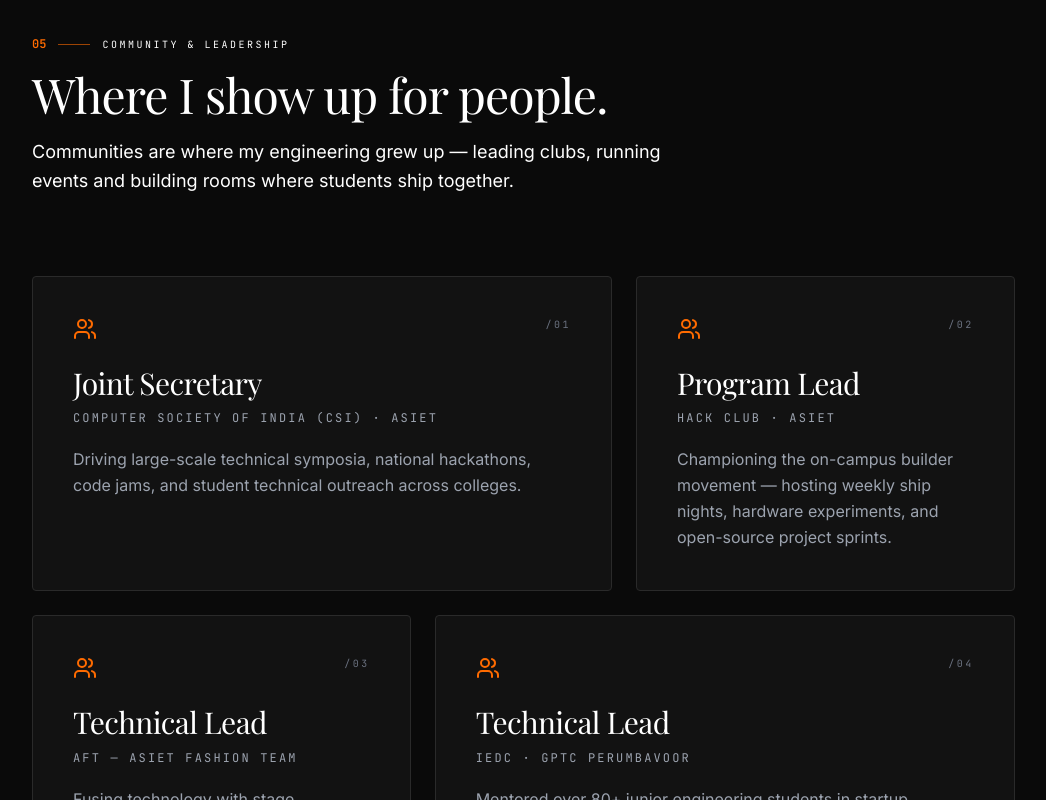
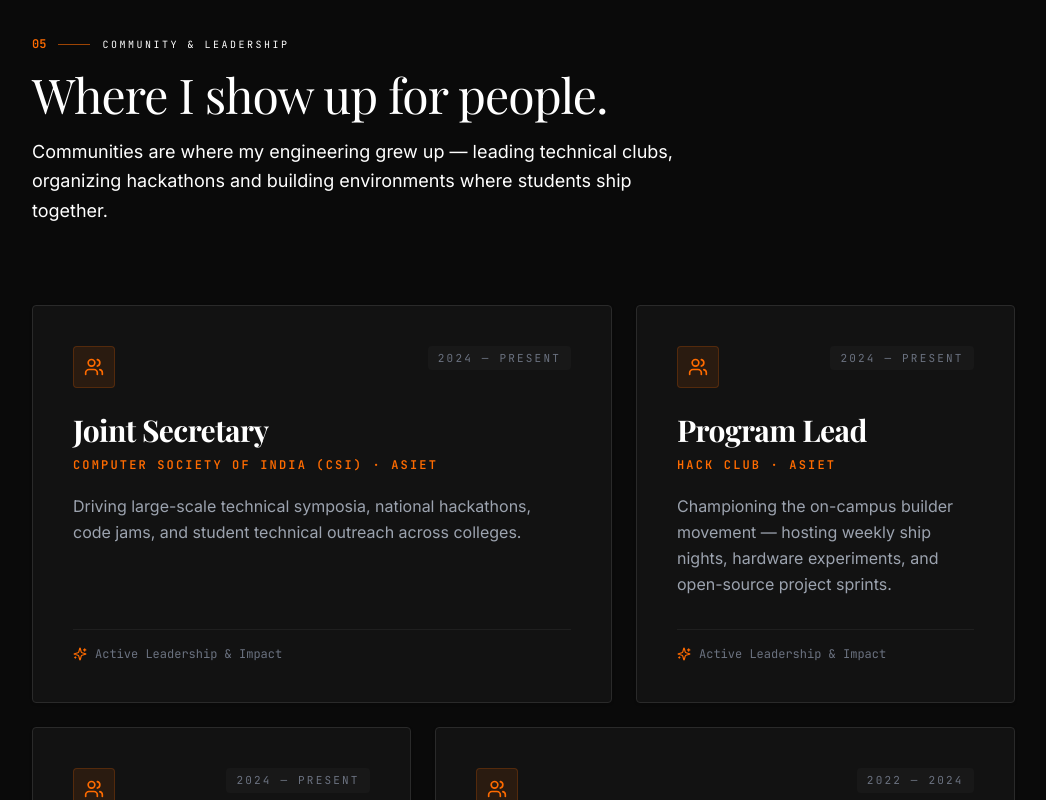
Before and after one commit to AKHIYAR-MUHAMMED/Portfolio_2026, a React (Vite) app: page / in a window 1280 px wide. Shown: the part 4340-5140 px from the top of the page, without its empty margins (16-1062 px from the left). Built offline with nearby package versions, Linux system fonts and the light colour scheme; a web font is replaced by a local one.

Commit message:
feat(sections): enhance career timeline and student leadership impact showcase

```diff
--- a/Community.jsx
+++ b/Community.jsx
@@ -1,6 +1,6 @@
 import SectionHeader from "./SectionHeader.jsx";
 import { COMMUNITY } from "./portfolio.js";
-import { Users } from "lucide-react";
+import { Users, Calendar, Sparkles } from "lucide-react";
 
 export default function Community() {
     return (
@@ -8,9 +8,9 @@ export default function Community() {
             <div className="max-w-7xl mx-auto">
                 <SectionHeader
                     index="05"
-                    kicker="Community & Leadership"
+                    kicker="Community &amp; Leadership"
                     title="Where I show up for people."
-                    subtitle="Communities are where my engineering grew up — leading clubs, running events and building rooms where students ship together."
+                    subtitle="Communities are where my engineering grew up — leading technical clubs, organizing hackathons and building environments where students ship together."
                 />
 
                 <div className="grid grid-cols-1 md:grid-cols-12 gap-6">
@@ -18,22 +18,34 @@ export default function Community() {
                         <div
                             key={c.role + c.org}
                             data-testid={`community-card-${i}`}
-                            className={`group relative bg-[#121212] border border-[#2A2A2A] rounded-sm p-8 md:p-10 hover:border-accent transition-all hover:-translate-y-1 duration-300 ${i === 0 || i === 3 ? "md:col-span-6" : "md:col-span-4"
+                            className={`group relative bg-[#121212] border border-[#2A2A2A] rounded-sm p-8 md:p-10 hover:border-accent transition-all duration-300 hover:-translate-y-1 shadow-sm flex flex-col justify-between ${
+                                i === 0 || i === 3 ? "md:col-span-6" : "md:col-span-4"
                             }`}
                         >
+                            <div>
                                 <div className="flex items-start justify-between mb-6">
-                                <Users className="w-6 h-6 text-accent" />
-                                <span className="font-mono text-[10px] uppercase tracking-[0.25em] text-[#6B7280]">
-                                    /{String(i + 1).padStart(2, "0")}
+                                    <div className="p-2.5 bg-accent/10 border border-accent/20 rounded-sm text-accent">
+                                        <Users className="w-5 h-5" />
+                                    </div>
+                                    <span className="font-mono text-[11px] uppercase tracking-[0.2em] text-[#6B7280] bg-[#181818] px-2.5 py-1 rounded">
+                                        {c.period || `0${i + 1}`}
                                     </span>
                                 </div>
-                            <h3 className="font-display text-2xl md:text-3xl text-white leading-tight group-hover:text-accent transition-colors">
+                                <h3 className="font-display text-2xl md:text-3xl text-white leading-tight font-bold group-hover:text-accent transition-colors">
                                     {c.role}
                                 </h3>
-                            <p className="font-mono text-xs uppercase tracking-[0.18em] text-[#9CA3AF] mt-2">
+                                <p className="font-mono text-xs uppercase tracking-[0.18em] text-accent mt-2 font-semibold">
                                     {c.org}
                                 </p>
-                            <p className="mt-5 text-[#9CA3AF] leading-relaxed">{c.note}</p>
+                                <p className="mt-5 text-[#9CA3AF] text-sm md:text-base leading-relaxed">
+                                    {c.note}
+                                </p>
+                            </div>
+
+                            <div className="mt-8 pt-4 border-t border-[#1F1F1F] flex items-center gap-2 text-xs font-mono text-[#6B7280]">
+                                <Sparkles className="w-3.5 h-3.5 text-accent" />
+                                <span>Active Leadership &amp; Impact</span>
+                            </div>
                         </div>
                     ))}
                 </div>
```
Also changed, not shown: Experience.jsx (+57 -25 lines). Lines whose indentation alone changed are shown as unchanged.
